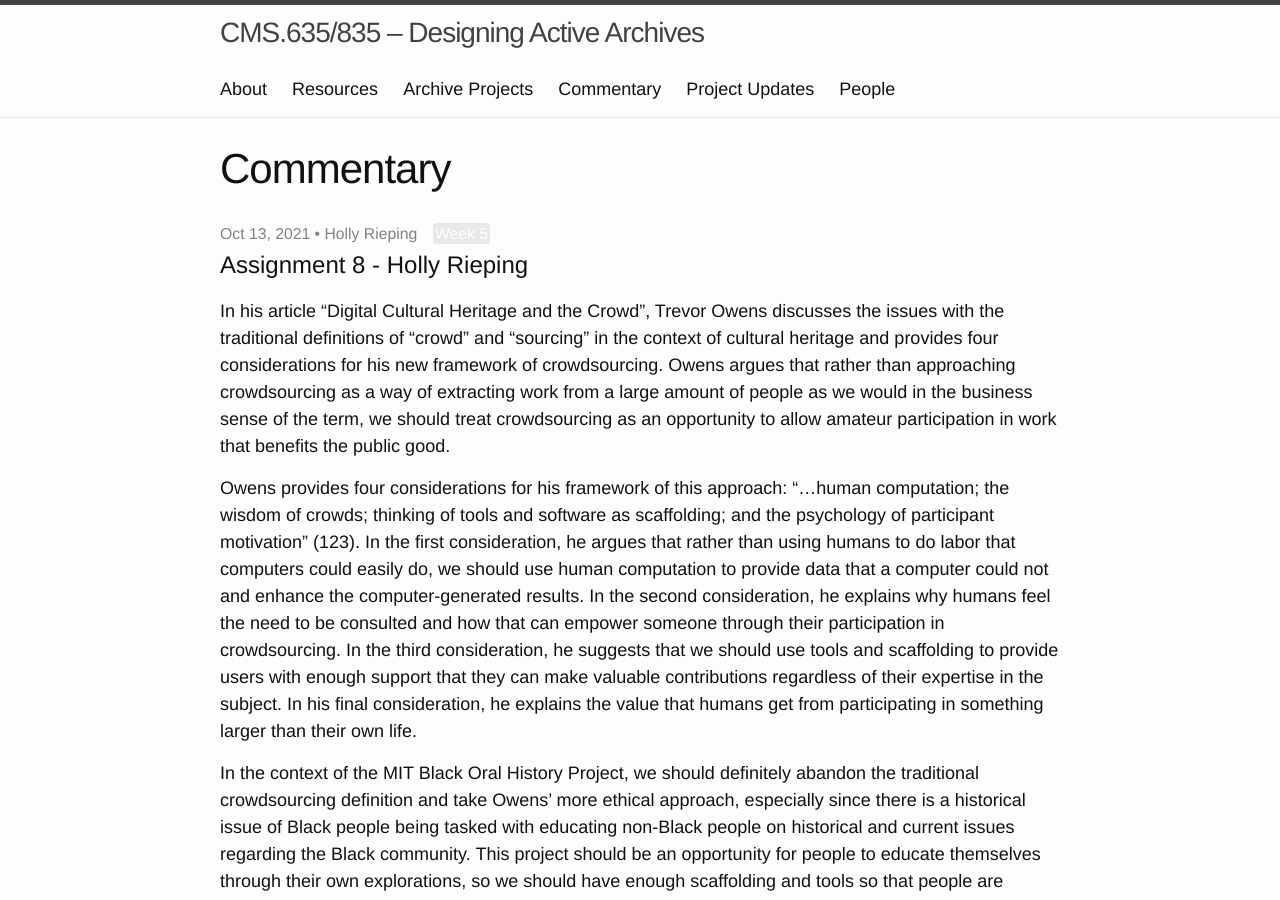
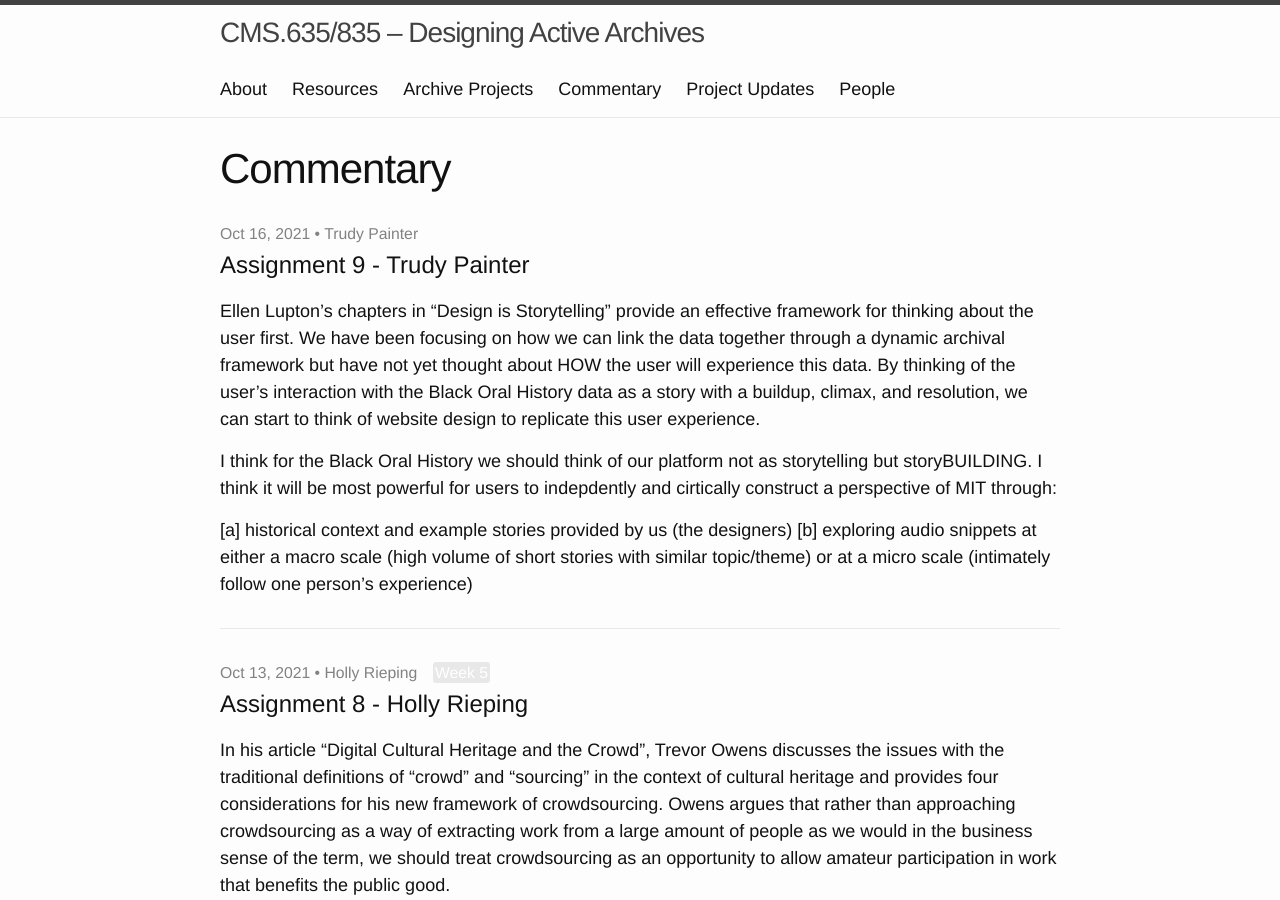
Before and after one commit to cms635/cms635.github.io, a Jekyll site: the page built from commentary.html, in a window 1280 px wide and 900 px high. Built offline with Jekyll 4.4.1, drawn with Linux system fonts in a browser that asks for light colours.

Commit message:
Create 2021-10-16-assignment-9-trudy-painter.md

```diff
--- a/_posts/2021-10-16-assignment-9-trudy-painter.md
+++ b/_posts/2021-10-16-assignment-9-trudy-painter.md
@@ -1,8 +1,9 @@
 ---
 layout: post
-published: false
-category: updates
+published: true
+category: commentary
 title: Assignment 9 - Trudy Painter
+author: Trudy Painter
 ---
 Ellen Lupton's chapters in "Design is Storytelling" provide an effective framework for thinking about the user first. We have been focusing on how we can link the data together through a dynamic archival framework but have not yet thought about HOW the user will experience this data. By thinking of the user's interaction with the Black Oral History data as a story with a buildup, climax, and resolution, we can start to think of website design to replicate this user experience.
 
```
